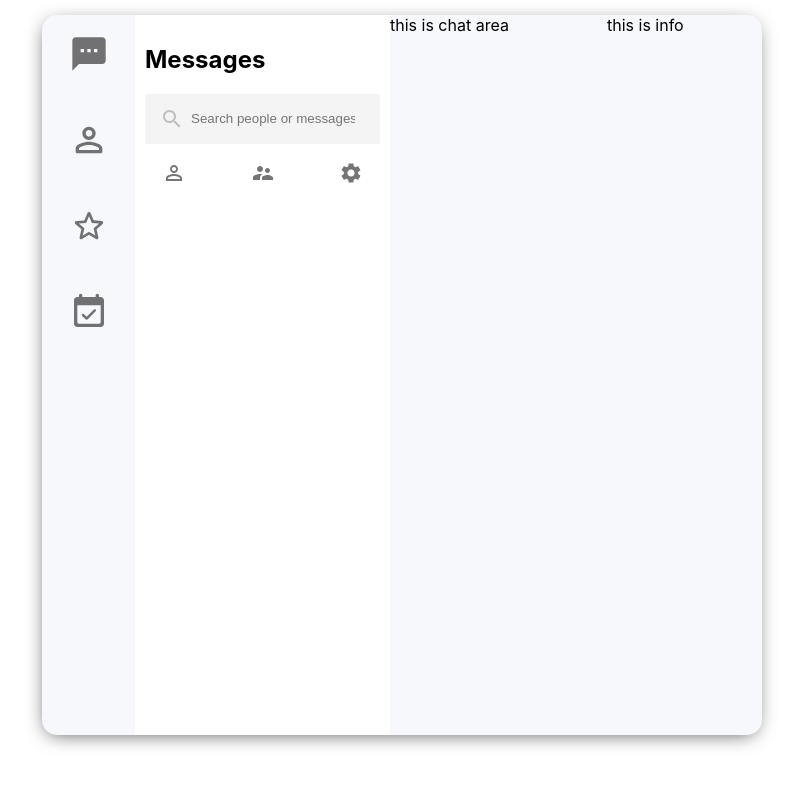
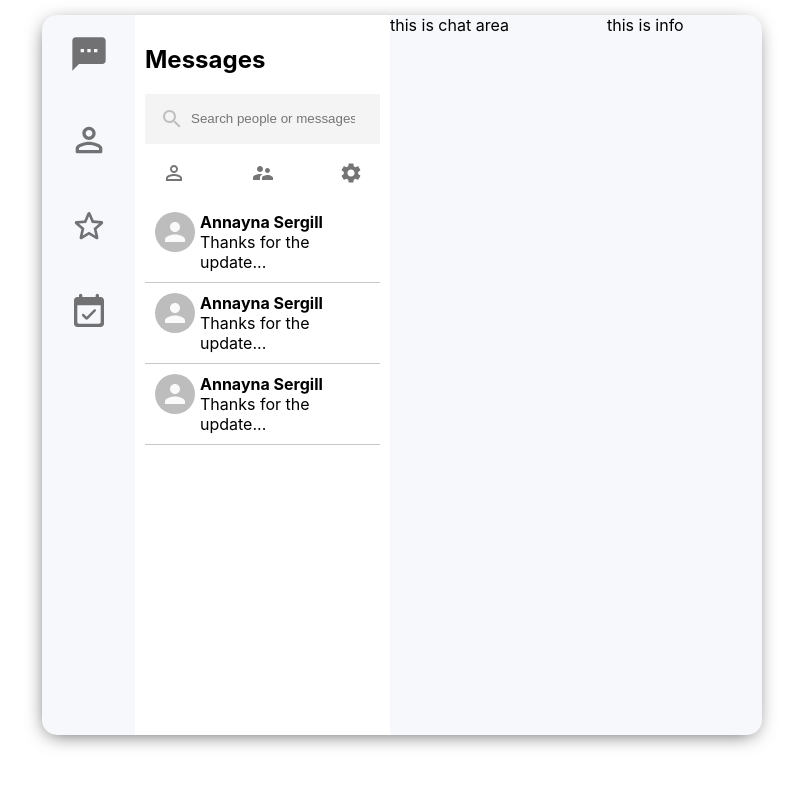
Before and after one commit to bdmostafa/whatsup-messages, a React (Create React App) app: page / in a window 1280 px wide. Shown: the top 786 px of the page, without its empty margins (238-1039 px from the left). Built offline with nearby package versions, Linux system fonts and the light colour scheme.

Commit message:
sidebar chat users info

```diff
--- a/src/components/Sidebar/Sidebar.css
+++ b/src/components/Sidebar/Sidebar.css
@@ -42,3 +42,9 @@
     border-radius: 10px;
     background-color: #f7405c;
 }
+
+.sidebar__chatUsers {
+   flex: 1;
+   background-color: white;
+   /* overflow: scroll; */
+}
--- a/src/components/Sidebar/Sidebar.js
+++ b/src/components/Sidebar/Sidebar.js
@@ -5,6 +5,7 @@
 import SettingsIcon from "@material-ui/icons/Settings";
 import { IconButton } from "@material-ui/core";
 import SearchIcon from "@material-ui/icons/Search";
+import SidebarChatUsers from "../SidebarChatUsers/SidebarChatUsers";
 
 const Sidebar = () => {
   return (
@@ -27,6 +28,11 @@
           <SettingsIcon />
         </IconButton>
       </div>
+      <div className="sidebar__chatUsers">
+          <SidebarChatUsers />
+          <SidebarChatUsers />
+          <SidebarChatUsers />
+      </div>
     </div>
   );
 };
--- /dev/null
+++ b/src/components/SidebarChatUsers/SidebarChatUsers.css
@@ -0,0 +1,20 @@
+.sidebarChatUsers {
+    display: flex;
+    padding: 10px;
+    cursor: pointer;
+    border-bottom: 1px solid rgba(128, 128, 128, 0.438);
+}
+
+.sidebarChatUsers .MuiAvatar-root {
+    margin-right: 5px;
+    display: flex;
+    align-items: center;
+}
+
+.sidebarChatUsers__info h4, .sidebarChatUsers__info p {
+    margin: 0;
+}
+
+.sidebarChatUsers:hover {
+    background-color: #f1f3f5;
+}
--- /dev/null
+++ b/src/components/SidebarChatUsers/SidebarChatUsers.js
@@ -0,0 +1,17 @@
+import { Avatar } from '@material-ui/core';
+import React from 'react';
+import './SidebarChatUsers.css';
+
+const SidebarChatUsers = () => {
+    return (
+        <div className="sidebarChatUsers">
+            <Avatar />
+            <div className="sidebarChatUsers__info">
+                <h4>Annayna Sergill</h4>
+                <p>Thanks for the update...</p>
+            </div>
+        </div>
+    );
+};
+
+export default SidebarChatUsers;
```
